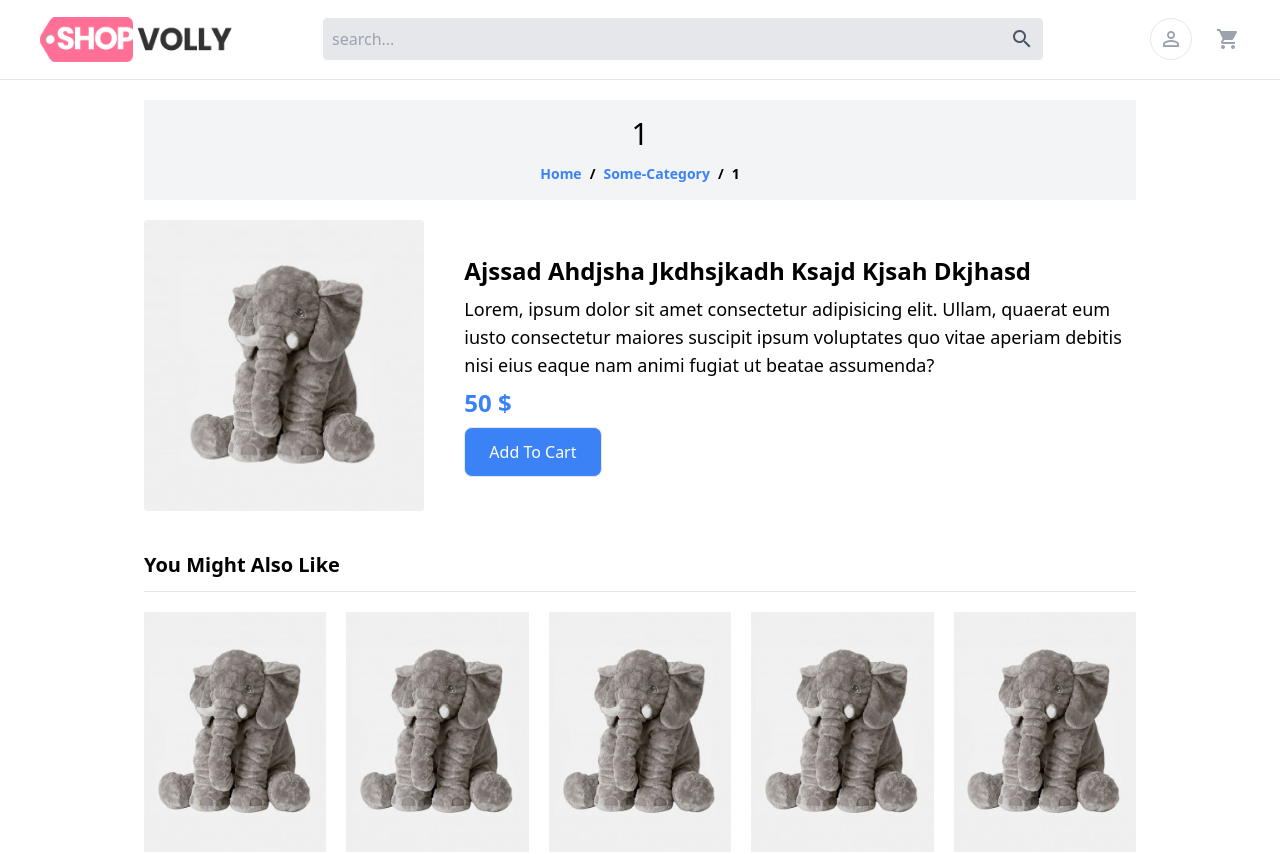
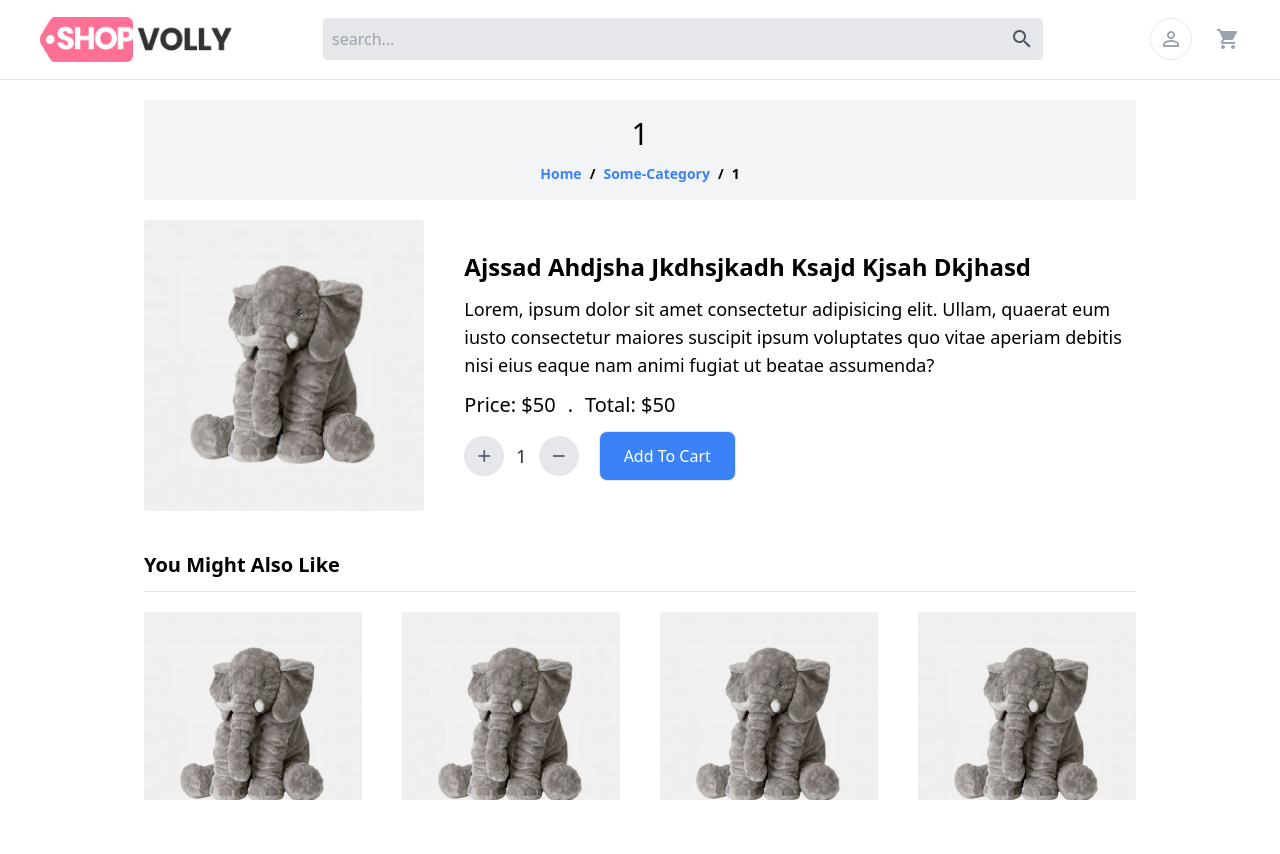
Before and after one commit to shehabnagy2020/tasleeha-client, a React (Create React App) app: page /product/1 in a window 1280 px wide. Shown: the top 854 px of the page. After the commit the page ends 800 px from the top, so only its background shows below. Built offline with nearby package versions, Linux system fonts and the light colour scheme.

Commit message:
changed categories in home

```diff
--- a/src/components/PageCategory/SectionItemsList/Item.jsx
+++ b/src/components/PageCategory/SectionItemsList/Item.jsx
@@ -7,14 +7,16 @@ const Item = ({ itemData }) => {
   return (
     <div className="">
       <div className="flex flex-col gap-y-2 items-start justify-center">
-        <a href={`/product/${itemData.id}`}>
-          <img src={itemData.img} alt="" className="w-full h-60 object-cover" />
+        <a href={`/product/${itemData.id}`} className="w-full">
+          <img src={itemData.img} alt="" className="w-full object-cover" />
         </a>
         <a href={`/product/${itemData.id}`}>
           <h3 className="capitalize text-lg font-medium">{itemData.name}</h3>
         </a>
         <div className="flex justify-between items-center w-full">
-          <span className="text-blue-500 font-bold">{itemData.price} $</span>
+          <span className="text-xl font-light capitalize">
+            price: ${itemData.price}
+          </span>
           <button
             onClick={(_) => handleAddCart(itemData)}
             className="text-white px-3 py-2 bg-blue-500 rounded-md font-bold capitalize"
--- a/src/components/PageCategory/SectionItemsList/Item2.jsx
+++ b/src/components/PageCategory/SectionItemsList/Item2.jsx
@@ -16,7 +16,9 @@ const Item2 = ({ itemData }) => {
           </a>
           <p className="">{itemData.text}</p>
           <div className="flex justify-between items-center w-full">
-            <span className="text-blue-500 font-bold">{itemData.price} $</span>
+            <span className="text-xl font-light capitalize">
+              {itemData.price} $
+            </span>
             <button
               onClick={(_) => handleAddCart(itemData)}
               className="text-white px-3 py-2 bg-blue-500 rounded-md font-bold capitalize"
--- a/src/components/PageHome/SectionCategories.jsx
+++ b/src/components/PageHome/SectionCategories.jsx
@@ -47,38 +47,24 @@ const SectionCategories = () => {
   ];
   return (
     <div className="py-14">
-      <div className="w-full relative">
-        <div className="swiper-button-prev"></div>
-        <div className="cats-container overflow-hidden w-4/5 mx-auto">
-          <div className="swiper-wrapper">
+      <div className="w-full relative border rounded">
+        <h1 className="font-light text-2xl text-gray-500 capitalize m-5 ">
+          all categories
+        </h1>
+        <div className="grid grid-cols-1 md:grid-cols-2 lg:grid-cols-3 xl:grid-cols-4">
           {cats.map((item) => (
             <a
               href={`/category/${item.id}`}
-                className="swiper-slide"
               key={item.id}
+              className="border-r flex flex-col justify-center items-center gap-y-3 px-5 my-5"
             >
-                <div
-                  className="flex items-center justify-center gap-y-2 flex-col"
-                  id={item.id}
-                >
-                  <div className="rounded-full bg-white border p-3">
-                    <img
-                      src={item.img}
-                      alt=""
-                      className="w-10 h-10 rounded-full"
-                    />
-                  </div>
-                  <div className="">
-                    <span className="capitalize font-normal text-lg">
+              <img src={item.img} className="object-cover w-48" alt="" />
+              <p className="text-gray-500 capitalize font-normal text-lg">
                 {item.text}
-                    </span>
-                  </div>
-                </div>
+              </p>
             </a>
           ))}
         </div>
-        </div>
-        <div className="swiper-button-next"></div>
       </div>
     </div>
   );
--- a/src/components/PageProduct/SectionInfo.jsx
+++ b/src/components/PageProduct/SectionInfo.jsx
@@ -1,7 +1,7 @@
 import React, { useContext } from "react";
 import HelperContext from "../../contexts/HelperContext";
 
-const SectionInfo = ({ itemData }) => {
+const SectionInfo = ({ itemData, handleIncreaseQty, handleDecreaseQty }) => {
   let { handleAddCart } = useContext(HelperContext);
 
   return (
@@ -14,12 +14,32 @@ const SectionInfo = ({ itemData }) => {
             className="w-full max-h-100 rounded object-cover"
           />
         </div>
-        <div className="flex flex-col gap-y-2 items-center lg:items-start text-center lg:text-left flex-grow-0">
+        <div className="flex flex-col gap-y-3 items-center lg:items-start text-center lg:text-left flex-grow-0">
           <h3 className="capitalize text-2xl font-bold">{itemData.name}</h3>
-          <p className="text-lg font-medium">{itemData.text}</p>
-          <span className="text-blue-500 font-bold text-2xl">
-            {itemData.price} $
+          <p className="text-lg font-normal">{itemData.text}</p>
+          <div className="flex text-xl font-light capitalize gap-x-3">
+            <span className="">price: ${itemData.price}</span>
+            <span>.</span>
+            <span className="">
+              total: ${itemData.price * itemData.quantity}
             </span>
+          </div>
+          <div className="flex gap-x-5 items-center">
+            <div className="flex items-center gap-x-3">
+              <button
+                onClick={(_) => handleIncreaseQty()}
+                className="bg-gray-200 text-gray-600 rounded-full flex justify-center items-center w-7 h-7 md:w-10 md:h-10"
+              >
+                <i className="material-icons text-sm md:text-xl">add</i>
+              </button>
+              <span className="text-gray-800 text-lg">{itemData.quantity}</span>
+              <button
+                onClick={(_) => handleDecreaseQty()}
+                className="bg-gray-200 text-gray-600 rounded-full flex justify-center items-center w-7 h-7 md:w-10 md:h-10"
+              >
+                <i className="material-icons text-sm md:text-xl">remove</i>
+              </button>
+            </div>
             <button
               onClick={(_) => handleAddCart(itemData)}
               className="rounded-lg text-white  capitalize bg-blue-500 border py-3 px-6"
@@ -29,6 +49,7 @@ const SectionInfo = ({ itemData }) => {
           </div>
         </div>
       </div>
+    </div>
   );
 };
 
--- a/src/components/PageProduct/SectionSimilarPro.jsx
+++ b/src/components/PageProduct/SectionSimilarPro.jsx
@@ -11,7 +11,7 @@ const SectionSimilarPro = ({ itemsList }) => {
           </span>
         </div>
 
-        <div className="grid grid-cols-1 md:grid-cols-2 lg:grid-cols-3 xl:grid-cols-5 gap-5">
+        <div className="grid grid-cols-1 md:grid-cols-2 lg:grid-cols-3 xl:grid-cols-4 gap-10">
           {itemsList.slice(0, 5).map((item) => (
             <Item itemData={item} />
           ))}
--- a/src/pages/PageCart.jsx
+++ b/src/pages/PageCart.jsx
@@ -14,7 +14,7 @@ const PageCart = () => {
   });
 
   return (
-    <div className="w-screen h-screen">
+    <div className="w-screen h-screen overflow-x-hidden">
       <Header />
       {cartItems?.items && (
         <div className="container mx-auto lg:px-20">
--- a/src/pages/PageCategory.jsx
+++ b/src/pages/PageCategory.jsx
@@ -104,7 +104,7 @@ const PageCategory = () => {
   }, [sortType, itemsList]);
 
   return (
-    <div className="w-screen h-screen">
+    <div className="w-screen h-screen overflow-x-hidden">
       <Header />
       <div className="container mx-auto lg:px-20">
         <SectionPagintation
--- a/src/pages/PageHome.jsx
+++ b/src/pages/PageHome.jsx
@@ -1,7 +1,6 @@
 import Footer from "../components/Footer";
 import React from "react";
 import Header from "../components/Header";
-import SectionBanners from "../components/PageHome/SectionBanners";
 import SectionCarousel from "../components/PageHome/SectionCarousel";
 import SectionCategories from "../components/PageHome/SectionCategories";
 
@@ -11,7 +10,7 @@ const PageHome = () => {
       <Header />
       <div className="container mx-auto pt-5 lg:px-20">
         <SectionCarousel />
-        <SectionBanners />
+        {/* <SectionBanners /> */}
         <SectionCategories />
       </div>
       <Footer />
--- a/src/pages/PageProduct.jsx
+++ b/src/pages/PageProduct.jsx
@@ -10,13 +10,15 @@ import { useParams } from "react-router-dom";
 const PageProduct = () => {
   const { product_id } = useParams();
 
-  const itemData = {
+  const [itemData, setItemData] = useState({
     id: 1,
     img: ItemIMG,
     name: "ajssad ahdjsha jkdhsjkadh ksajd kjsah dkjhasd",
     text: "Lorem, ipsum dolor sit amet consectetur adipisicing elit. Ullam, quaerat eum iusto consectetur maiores suscipit ipsum voluptates quo vitae aperiam debitis nisi eius eaque nam animi fugiat ut beatae assumenda?",
     price: 50,
-  };
+    totalQty: 10,
+    quantity: 1,
+  });
   const [itemsList] = useState([
     {
       id: 1,
@@ -90,8 +92,20 @@ const PageProduct = () => {
     },
   ]);
 
+  const handleIncreaseQty = (index) => {
+    if (itemData.quantity < itemData.totalQty) {
+      setItemData({ ...itemData, quantity: itemData.quantity + 1 });
+    }
+  };
+
+  const handleDecreaseQty = (index) => {
+    if (itemData.quantity >= 2) {
+      setItemData({ ...itemData, quantity: itemData.quantity - 1 });
+    }
+  };
+
   return (
-    <div className="w-screen h-screen">
+    <div className="w-screen h-screen overflow-x-hidden">
       <Header />
       <div className="container mx-auto lg:px-20">
         <SectionPagintation
@@ -104,7 +118,11 @@ const PageProduct = () => {
             { name: product_id },
           ]}
         />
-        <SectionInfo itemData={itemData} />
+        <SectionInfo
+          itemData={itemData}
+          handleDecreaseQty={handleDecreaseQty}
+          handleIncreaseQty={handleIncreaseQty}
+        />
         <SectionSimilarPro itemsList={itemsList} />
       </div>
       <Footer />
```
Lines whose indentation alone changed are shown as unchanged.
